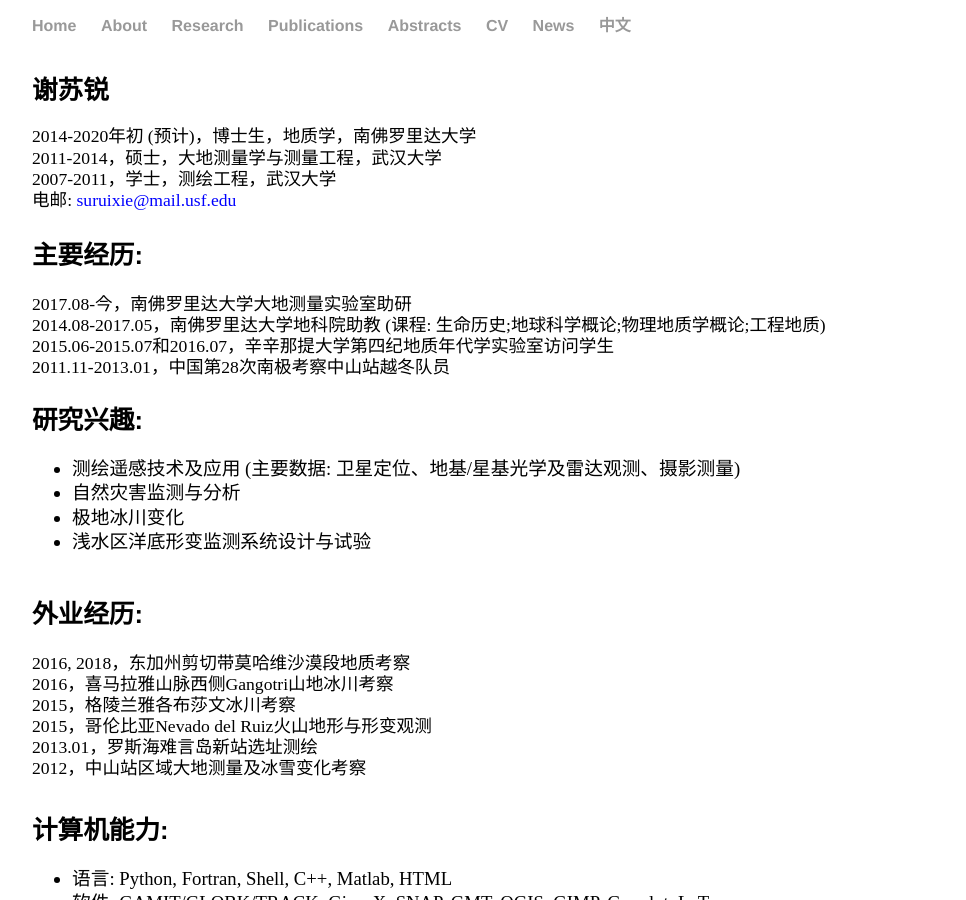
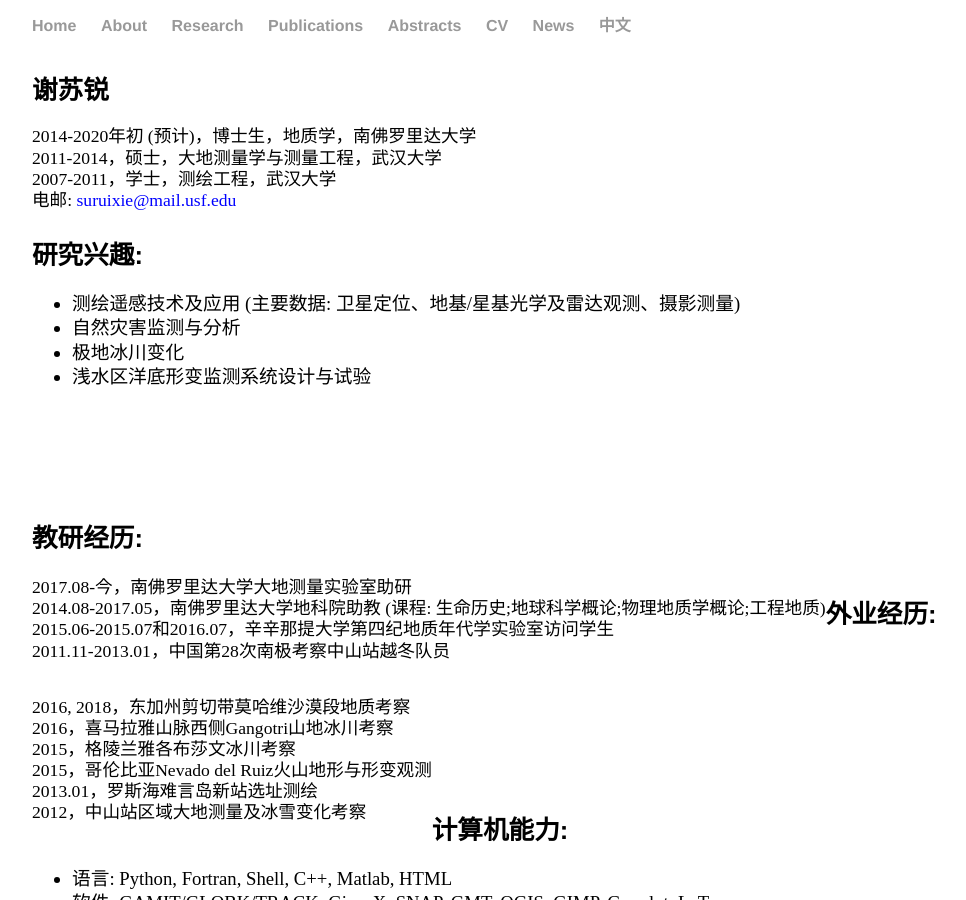
Before and after one commit to suruixie/suruixie.github.io, a Jekyll site: the page built from Chinese/index.html, in a window 1280 px wide and 900 px high. Shown: the whole window, without its empty margins (96-1062 px from the left). Built offline with Jekyll 4.4.1, drawn with Linux system fonts in a browser that asks for light colours; a style sheet for code colours, icons or effects is not loaded.

Commit message:
Update index.html

```diff
--- a/Chinese/index.html
+++ b/Chinese/index.html
@@ -15,14 +15,6 @@
             </p>
 	</div>
 	<div class="sideText">
-	    <h4 style="margin-top:5em;margin-bottom:0.2em;">主要经历: </h4>
-            <p style="line-height: 120%;">2017.08-今，南佛罗里达大学大地测量实验室助研<br>
-	    2014.08-2017.05，南佛罗里达大学地科院助教 (课程: 生命历史;地球科学概论;物理地质学概论;工程地质)<br>
-            2015.06-2015.07和2016.07，辛辛那提大学第四纪地质年代学实验室访问学生<br>
-            2011.11-2013.01，中国第28次南极考察中山站越冬队员<br>
-            </p>
-	</div>
-	<div class="sideText">
 	    <h4 style="margin-top:5em;margin-bottom:0.2em;">研究兴趣: </h4>
 	    <ul class="research_list">
 		    <li style="line-height:130%; font-size:0.9em; color:#000000;">测绘遥感技术及应用 (主要数据: 卫星定位、地基/星基光学及雷达观测、摄影测量)</a></li>
@@ -30,6 +22,14 @@
 		    <li style="line-height:130%; font-size:0.9em; color:#000000;">极地冰川变化</a></li>
 		    <li style="line-height:130%; font-size:0.9em; color:#000000;">浅水区洋底形变监测系统设计与试验</a></li>
 	    </ul>
+	</div>
+	<div class="sideText">
+	    <h4 style="margin-top:5em;margin-bottom:0.2em;">教研经历: </h4>
+            <p style="line-height: 120%;">2017.08-今，南佛罗里达大学大地测量实验室助研<br>
+	    2014.08-2017.05，南佛罗里达大学地科院助教 (课程: 生命历史;地球科学概论;物理地质学概论;工程地质)<br>
+            2015.06-2015.07和2016.07，辛辛那提大学第四纪地质年代学实验室访问学生<br>
+            2011.11-2013.01，中国第28次南极考察中山站越冬队员<br>
+            </p>
 	</div>
 	<div class="sideText">
 	    <h4 style="margin-top:1.5em;margin-bottom:0.2em;">外业经历: </h4>
```
